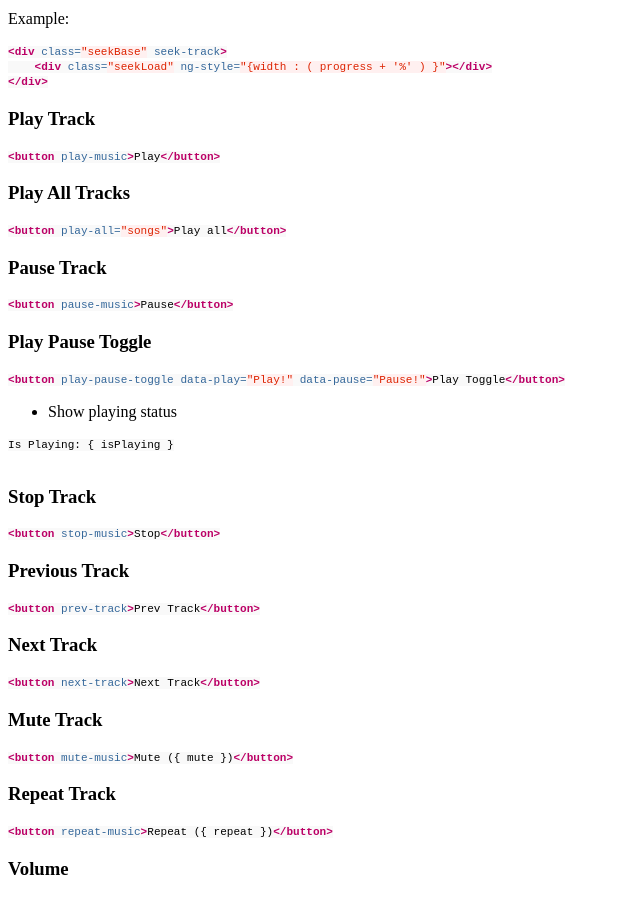
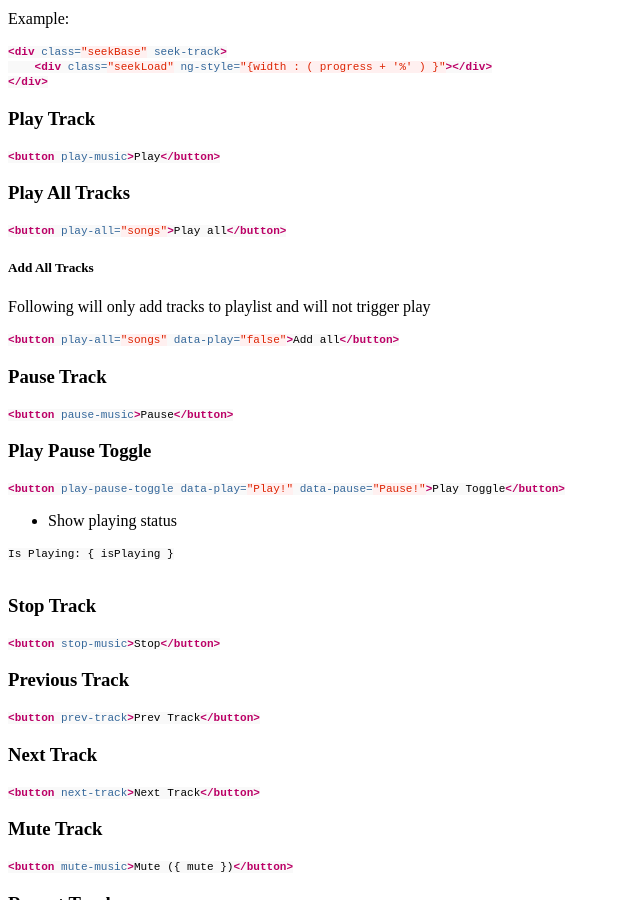
Before and after one commit to perminder-klair/angular-soundmanager2, a Jekyll site: the page built from _posts/2015-02-10-directives.md, in a window 1280 px wide and 900 px high, scrolled down 1038 px. Shown: the whole window, without its empty margins (0-640 px from the left). Built offline with Jekyll 4.4.1, drawn with Linux system fonts in a browser that asks for light colours; Markdown is read by kramdown in place of the engine named in the settings; a style sheet for code colours, icons or effects is not loaded.

Commit message:
added add all directive example

````diff
--- a/_layouts/example.html
+++ b/_layouts/example.html
@@ -21,6 +21,7 @@
                 </ul>
 
                 <button play-all="songs">Play all</button>
+                <button play-all="songs" data-play="false">Add all</button>
 
             </div>
         </div>
--- a/_posts/2015-02-10-directives.md
+++ b/_posts/2015-02-10-directives.md
@@ -81,6 +81,14 @@ Example:
 <button play-all="songs">Play all</button>
 ```
 
+##### Add All Tracks
+
+Following will only add tracks to playlist and will not trigger play
+
+```html
+<button play-all="songs" data-play="false">Add all</button>
+```
+
 ### Pause Track
 
 ```html
````
Also changed, not shown: js/angular-soundmanager2.min.js.
